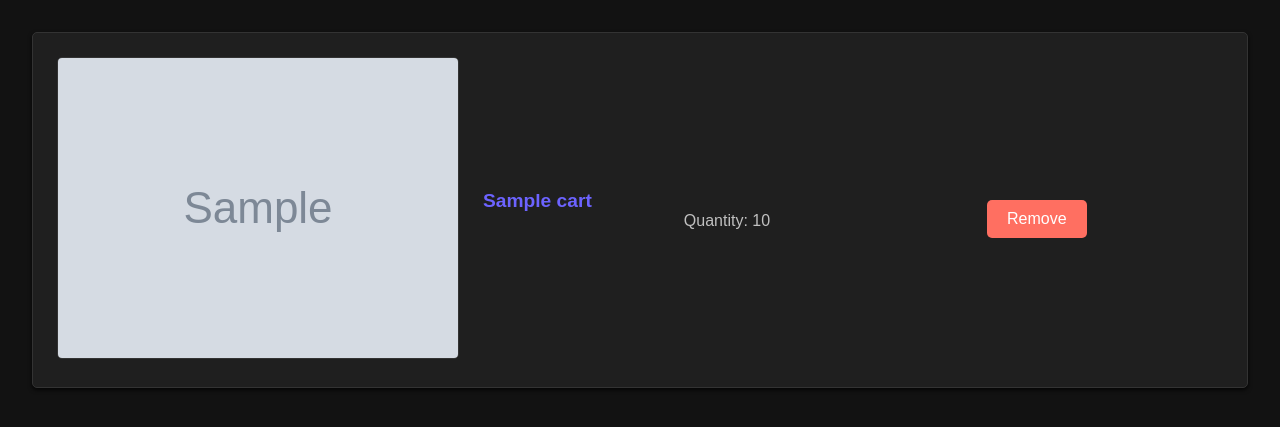
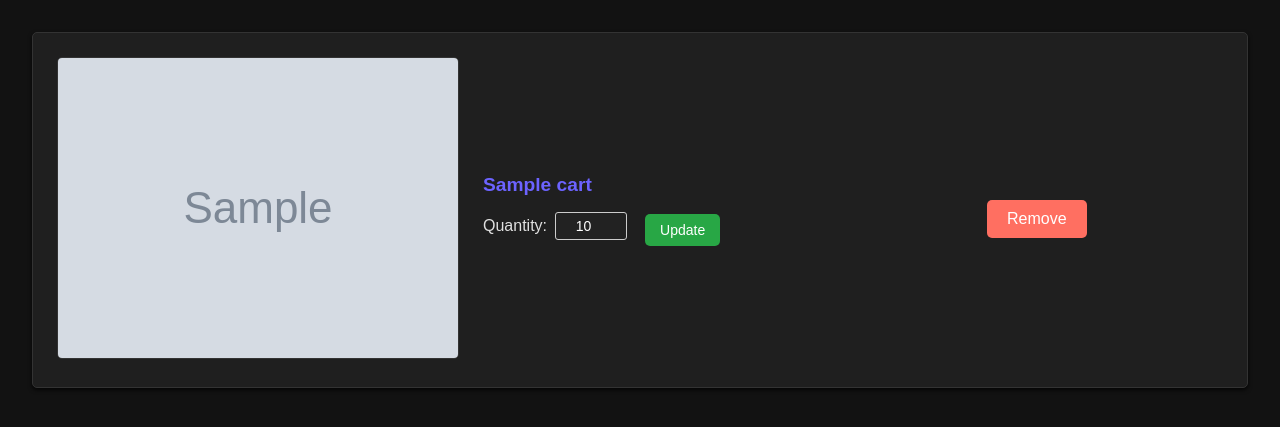
Before and after one commit to OmGoyal27/shopping-app-template, a Flask app: template templates/cart.html in a window 1280 px wide. Shown: the part 76-503 px from the top of the page. Run offline with Flask 3, Linux system fonts and the light colour scheme; the template is opened without the code that fills it: most values are stand-ins (such as "Sample title", 1, 10 or a date in 2020); grey boxes marked "Sample" are stand-in pictures.

Commit message:
Add update functionality for cart items with quantity adjustment

```diff
--- a/app.py
+++ b/app.py
@@ -93,5 +93,16 @@ def remove_from_cart(product_name):
     session["cart"] = cart
     return redirect(url_for("cart"))
 
+@app.route("/update_cart/<product_name>", methods=["POST"])
+def update_cart(product_name):
+    cart = session.get("cart", {})
+    quantity = int(request.form.get("quantity", 1))
+    if quantity > 0:
+        cart[product_name] = quantity  # Update the quantity directly
+    else:
+        cart.pop(product_name, None)  # Remove the product if quantity is 0
+    session["cart"] = cart
+    return redirect(url_for("cart"))
+
 if __name__ == "__main__":
     app.run(debug=True)
--- a/static/styles/styles.css
+++ b/static/styles/styles.css
@@ -321,3 +321,41 @@ input[type="number"] {
     display: flex;
     justify-content: flex-end; /* Align the button to the far right */
 }
+
+.update-form {
+    display: flex;
+    align-items: center;
+    gap: 0.5rem;
+}
+
+.update-form input[type="number"] {
+    width: 60px;
+    padding: 5px;
+    font-size: 14px;
+    border: 1px solid #ccc;
+    border-radius: 3px;
+    background-color: #222;
+    color: #fff;
+    text-align: center;
+}
+
+.update-form .update-btn {
+    background-color: #28a745; /* Green background */
+    color: white;
+    border: none;
+    padding: 8px 15px;
+    font-size: 14px;
+    border-radius: 5px;
+    cursor: pointer;
+    transition: background-color 0.3s ease, transform 0.2s ease;
+}
+
+.update-form .update-btn:hover {
+    background-color: #218838; /* Darker green on hover */
+    transform: scale(1.05); /* Slight zoom effect */
+}
+
+.update-form .update-btn:active {
+    background-color: #1e7e34; /* Even darker green on click */
+    transform: scale(0.95); /* Slight shrink effect */
+}
--- a/templates/cart.html
+++ b/templates/cart.html
@@ -26,7 +26,11 @@
                             <h2>
                                 <a href="{{ url_for('product', product_name=product_name) }}" class="product-link">{{ product_name }}</a>
                             </h2>
-                            <p>Quantity: {{ details['quantity'] }}</p>
+                            <form action="{{ url_for('update_cart', product_name=product_name) }}" method="post" class="update-form">
+                                <label for="quantity-{{ product_name }}">Quantity:</label>
+                                <input type="number" id="quantity-{{ product_name }}" name="quantity" value="{{ details['quantity'] }}" min="1">
+                                <button type="submit" class="btn update-btn">Update</button>
+                            </form>
                         </div>
                         <div class="cart-item-actions">
                             <form action="{{ url_for('remove_from_cart', product_name=product_name) }}" method="post">
```
